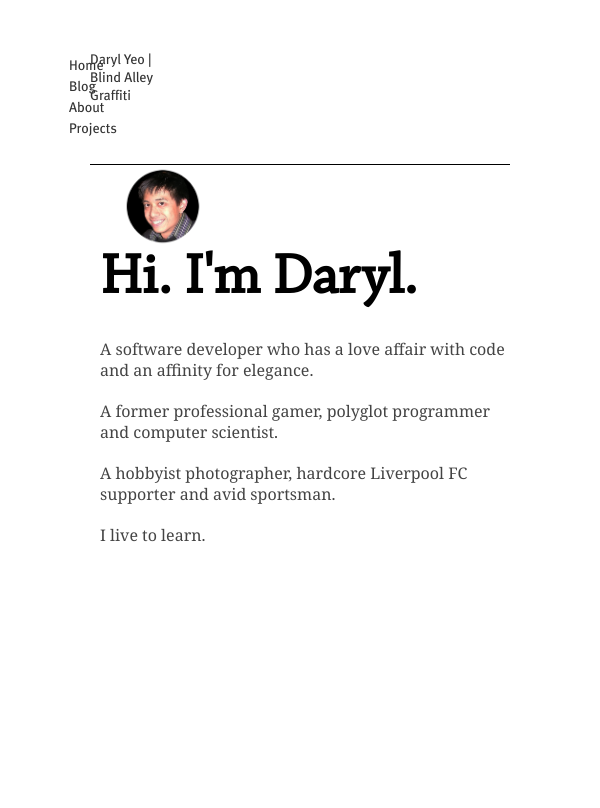
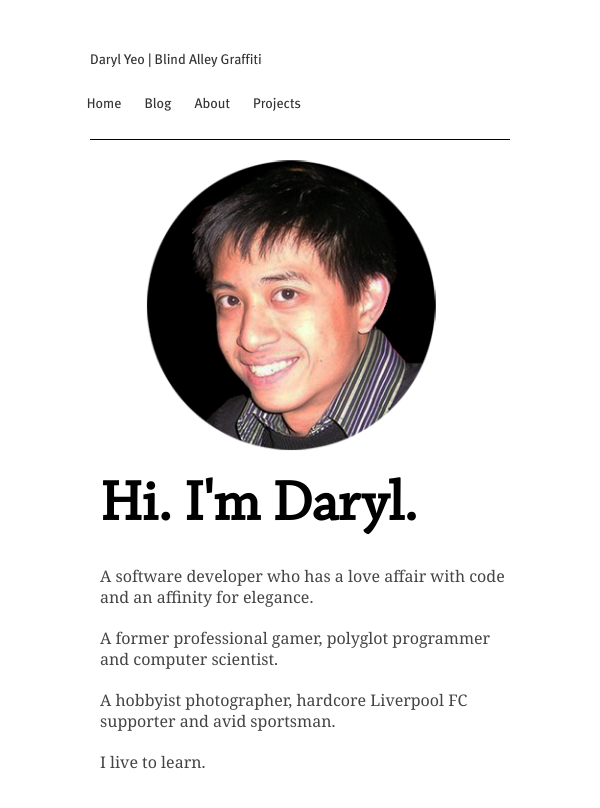
Before and after one commit to aacyun/jianxioy.github.com, a Jekyll site: the page built from index.html, in a window 600 px wide. Shown: the top 808 px of the page. Built offline with Jekyll 4.4.1, drawn with Linux system fonts in a browser that asks for light colours; Markdown is read by kramdown in place of the engine named in the settings.

Commit message:
Trying phone.

```diff
--- a/static/css/layout.css
+++ b/static/css/layout.css
@@ -125,7 +125,26 @@ h6 {
 
 	/* Smaller than standard 960 (devices and browsers) */
 	/* Phones */
-	@media only screen and (max-width: 959px) {}
+	@media only screen and (max-width: 959px) {
+		#nav {
+			width: 100%;
+		}
+		#logo-primary,
+		#nav-primary,
+		#avatar {
+			width: 80%;
+		}
+		#home-avatar {
+			left: 30px;
+		}
+		#nav-primary ul {
+   			position: relative;
+   			top: 5px;
+			right: 105px;
+			bottom: 39px;
+			margin-bottom: 30px;
+		}
+	}
 
 	/* Tablet Portrait size to standard 960 (devices and browsers) */
 	/* iPad */
@@ -153,9 +172,7 @@ h6 {
 	}
 
 	/* All Mobile Sizes (devices and browser) */
-	@media only screen and (max-width: 767px) {
-
-	}
+	@media only screen and (max-width: 767px) {}
 
 	/* Mobile Landscape Size to Tablet Portrait (devices and browsers) */
 	@media only screen and (min-width: 480px) and (max-width: 767px) {
@@ -165,7 +182,7 @@ h6 {
 		#logo-primary,
 		#nav-primary,
 		#avatar {
-			width: 20%;
+			width: 80%;
 		}
 		#home-avatar {
 			left: 30px;
@@ -180,8 +197,7 @@ h6 {
 	}
 
 	/* Mobile Portrait Size to Mobile Landscape Size (devices and browsers) */
-	@media only screen and (max-width: 479px) {
-	}
+	@media only screen and (max-width: 479px) {}
 
 
 /* #Font-Face
```
